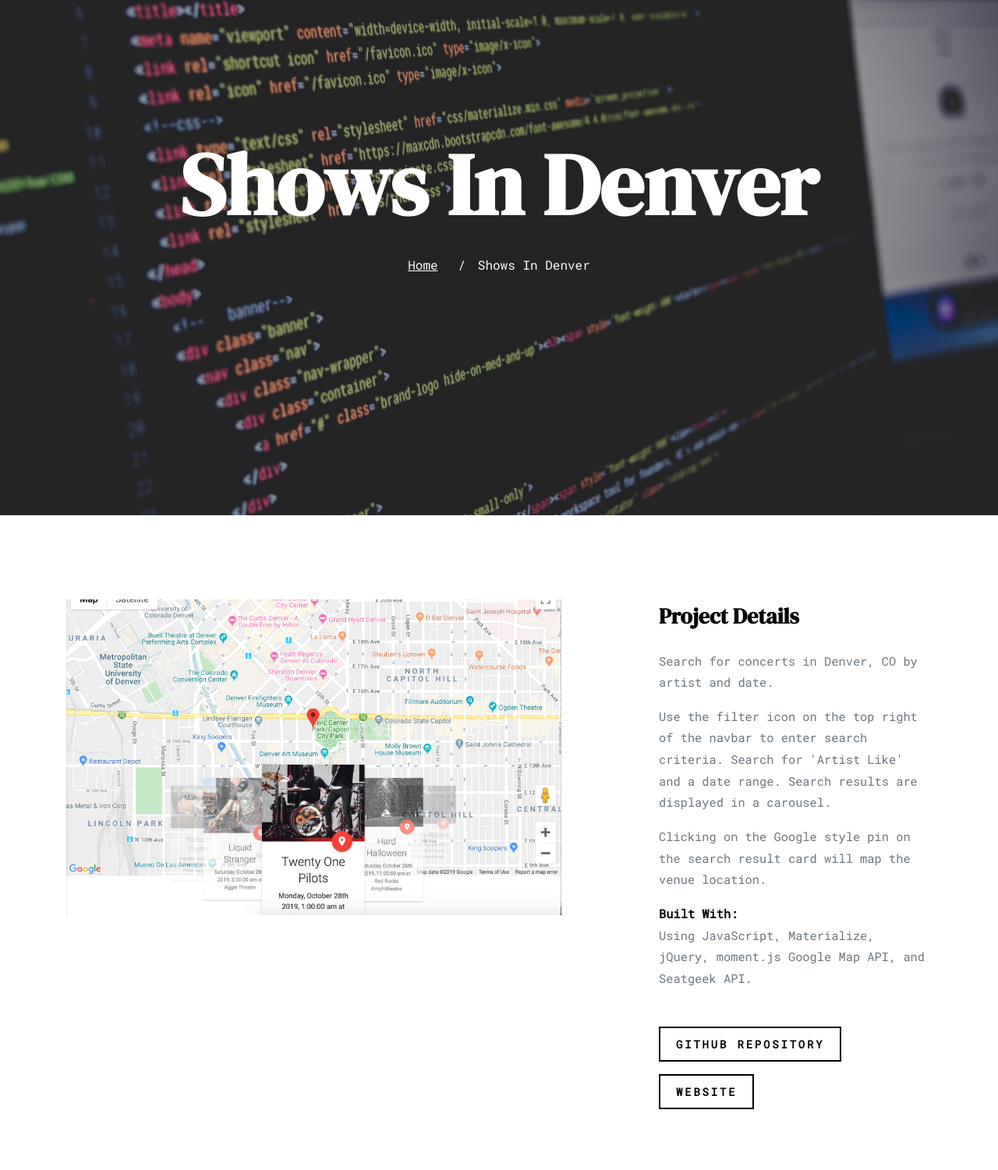
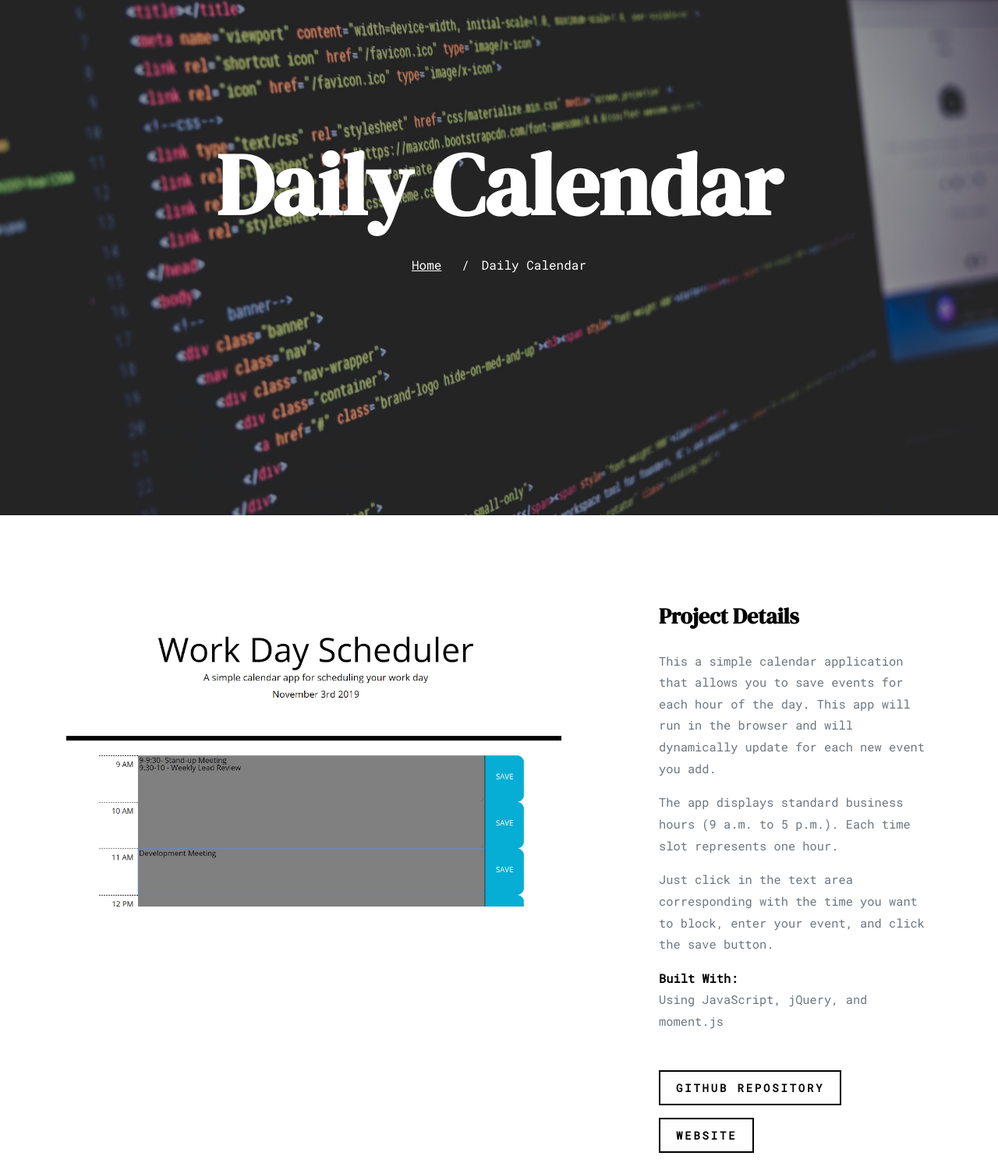
Before and after one commit to ArtVandelay400/EnhancedPortfolio, a plain HTML site: page cardboard/portfolio-single3.html in a window 1280 px wide. Shown: the part 139-1640 px from the top of the page at 78% size. Drawn offline with nearby package versions, Linux system fonts and the light colour scheme.

```diff
--- a/cardboard/portfolio-single3.html
+++ b/cardboard/portfolio-single3.html
@@ -61,8 +61,8 @@
     <div class="container">
       <div class="row slider-text align-items-center justify-content-center text-center">
         <div class="col-lg-12 col-sm-12">
-          <h1 class="mb-4">Shows In Denver</h1>
-          <p class="custom-breadcrumbs"><a href="index.html">Home</a> <span class="mx-3">/</span>Shows In Denver</p>
+          <h1 class="mb-4">Daily Calendar</h1>
+          <p class="custom-breadcrumbs"><a href="index.html">Home</a> <span class="mx-3">/</span>Daily Calendar</p>
         </div>
       </div>
     </div>
@@ -73,22 +73,22 @@
     <div class="container">
       <div class="row mb-5">
         <div class="col-lg-7">
-          <a href="images/work_1.jpg" class="mb-3 d-block" data-fancybox="gal"><img src="images/work_1.jpg" alt="Image" class="img-fluid"></a>
+          <a href="images/work_3.jpg" class="mb-3 d-block" data-fancybox="gal"><img src="images/work_3.jpg" alt="Image" class="img-fluid"></a>
         </div>
         <div class="col-lg-4 ml-auto">
           <div class="block-fixed">
             <h3 class="mb-4">Project Details</h3>
-            <p>Search for concerts in Denver, CO by artist and date.</p>
-            <p>Use the filter icon on the top right of the navbar to enter search criteria. Search for 'Artist Like' and a date range. Search results are displayed in a carousel.</p>
-            <p>Clicking on the Google style pin on the search result card will map the venue location.</p>
+            <p>This a simple calendar application that allows you to save events for each hour of the day. This app will run in the browser and will dynamically update for each new event you add.</p>
+            <p>The app displays standard business hours (9 a.m. to 5 p.m.). Each time slot represents one hour.</p>
+            <p>Just click in the text area corresponding with the time you want to block, enter your event, and click the save button.</p>
             <ul class="list-unstyled mb-5">
               <li class="mb-3">
                 <strong class="d-block text-black">Built With:</strong>
-                Using JavaScript, Materialize, jQuery, moment.js Google Map API, and Seatgeek API.
+                Using JavaScript, jQuery, and moment.js
               </li>
             </ul>
-            <p><a href="https://github.com/libersword/shows-in-denver" class="btn btn-outline-black ">GitHub Repository</a></p>
-            <p><a href="https://libersword.github.io/shows-in-denver/#" class="btn btn-outline-black ">Website</a></p>
+            <p><a href="https://github.com/ArtVandelay400/Daily-Calendar" class="btn btn-outline-black ">GitHub Repository</a></p>
+            <p><a href="https://artvandelay400.github.io/Daily-Calendar/" class="btn btn-outline-black ">Website</a></p>
           </div>
         </div>
       </div>
```
